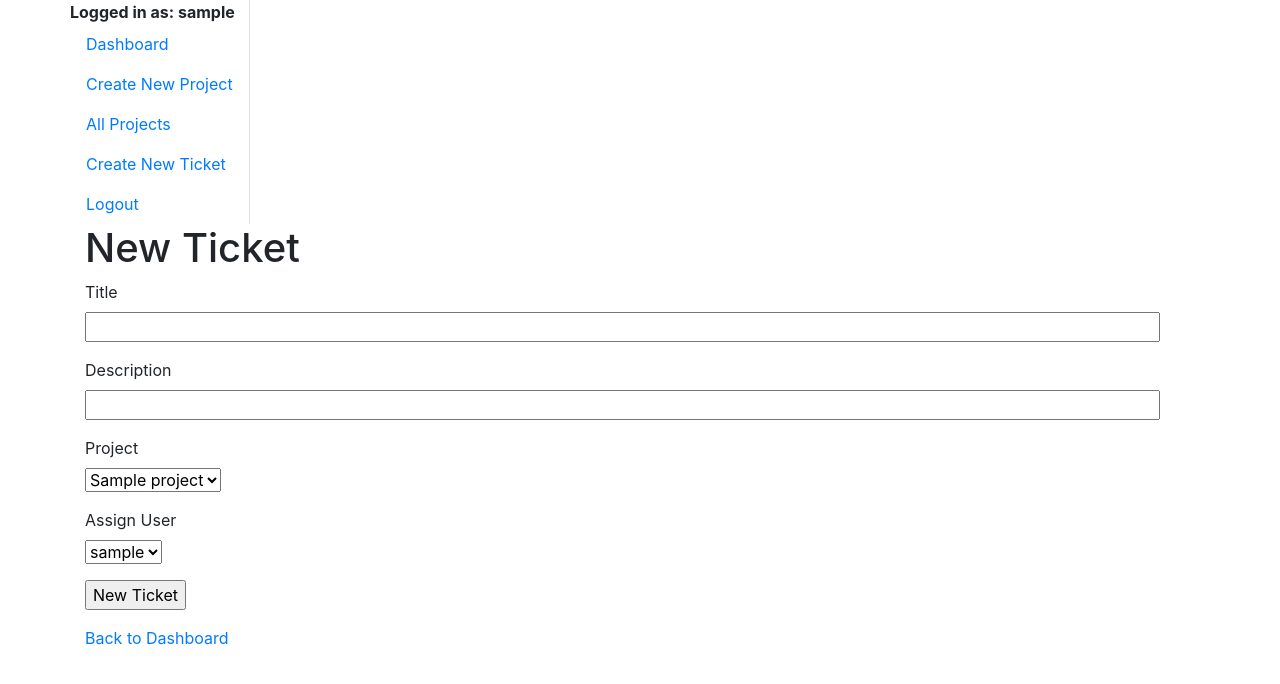
After one commit to HarryTranAU/bugtracker, a Flask app: page /ticket/create in a window 1280 px wide. The commit adds this page. Shown: the top 684 px of the page. Run offline with Flask 2, Linux system fonts and the light colour scheme; a user stored in the database is signed in; tables that the repository leaves empty hold one stand-in row (values such as "Sample post"); some libraries are stand-ins or nearby versions.

Commit message:
add: frontend ticket_create

```diff
--- a/src/controllers/ticket_controller.py
+++ b/src/controllers/ticket_controller.py
@@ -1,30 +1,38 @@
 from models.Ticket import Ticket
 from models.Project import Project
+from models.User import User
 from schemas.TicketSchema import ticket_schema, tickets_schema
 from main import db
-from flask import Blueprint, request, jsonify, abort, Response
+from flask import Blueprint, redirect, url_for, flash, render_template
+from flask_login import login_required
+from forms import TicketForm
 
 ticket = Blueprint('ticket', __name__, url_prefix="/ticket")
 
 
-@ticket.route("/create", methods=["POST"])
+@ticket.route("/create", methods=["GET", "POST"])
+@login_required
 def ticket_create():
+    form = TicketForm()
+    form.project_id.choices = [(p.id, p.name)
+                               for p in Project.query.order_by('id')]
+    form.user_id.choices = [(u.id, u.username)
+                            for u in User.query.order_by('id')]
+    projects = Project.query.all()
 
-    ticket_fields = ticket_schema.load(request.json)
+    if form.validate_on_submit():
+        new_ticket = Ticket()
+        new_ticket.title = form.ticket_title.data
+        new_ticket.description = form.description.data
+        new_ticket.project_id = form.project_id.data
+        new_ticket.user_id = form.user_id.data
+        db.session.add(new_ticket)
+        db.session.commit()
 
-    new_ticket = Ticket()
-    new_ticket.title = ticket_fields["title"]
-    new_ticket.description = ticket_fields["description"]
+        flash("Ticket successfully created")
+        return redirect(url_for('user.dashboard'))
 
-    project = Project.query.filter_by(id=ticket_fields["project_id"]).first()
-
-    if not project:
-        return abort(400, description="Project does not exist")
-
-    project.tickets.append(new_ticket)
-    db.session.commit()
-
-    return jsonify(ticket_schema.dump(new_ticket))
+    return render_template("ticket_new.html", form=form, projects=projects)
 
 
 @ticket.route("/all", methods=["GET"])
--- a/src/forms.py
+++ b/src/forms.py
@@ -1,5 +1,5 @@
 from flask_wtf import FlaskForm
-from wtforms import StringField, PasswordField, SubmitField
+from wtforms import StringField, PasswordField, SubmitField, IntegerField, SelectField
 from wtforms.validators import DataRequired, Length
 
 
@@ -35,3 +35,16 @@ class ProjectForm(FlaskForm):
                                           Length(min=1, max=255)])
     submit = SubmitField("New Project")
     edit = SubmitField("Edit Project")
+
+
+class TicketForm(FlaskForm):
+    ticket_title = StringField('Title',
+                               validators=[DataRequired(),
+                                           Length(min=1, max=32)])
+    description = StringField('Description',
+                              validators=[DataRequired(),
+                                          Length(min=1, max=32)])
+    project_id = SelectField(u'Project', coerce=int)
+    user_id = SelectField(u'Assign User', coerce=int)
+    submit = SubmitField("New Ticket")
+    edit = SubmitField("Edit Ticket")
--- a/src/models/Ticket.py
+++ b/src/models/Ticket.py
@@ -9,6 +9,8 @@ class Ticket(db.Model):
     description = db.Column(db.String(), nullable=False)
     project_id = db.Column(db.Integer,
                            db.ForeignKey("projects.id"))
+    user_id = db.Column(db.Integer,
+                        db.ForeignKey("users.id"))
 
     def __repr__(self):
         return f"<Ticket {self.title}>"
--- a/src/models/User.py
+++ b/src/models/User.py
@@ -1,4 +1,5 @@
 from main import db
+from models.Ticket import Ticket
 from flask_login import UserMixin
 
 
@@ -9,6 +10,7 @@ class User(UserMixin, db.Model):
     email = db.Column(db.String(), nullable=False, unique=True)
     username = db.Column(db.String(), nullable=False, unique=True)
     password = db.Column(db.String(), nullable=False)
+    tickets = db.relationship("Ticket", backref="users")
 
     def __repr__(self):
         return f"<User {self.email}>"
--- a/src/templates/base.html
+++ b/src/templates/base.html
@@ -16,6 +16,7 @@
                     <a class="nav-link" href="{{ url_for('user.dashboard') }}">Dashboard</a>
                     <a class="nav-link" href="{{ url_for('project.project_create') }}">Create New Project</a>
                     <a class="nav-link" href="{{ url_for('project.project_index') }}">All Projects</a>
+                    <a class="nav-link" href="{{ url_for('ticket.ticket_create') }}">Create New Ticket</a>
                     <a class="nav-link" href="{{ url_for('user.logout') }}">Logout</a>
                 </nav>
                 {% endif %}
--- /dev/null
+++ b/src/templates/ticket_new.html
@@ -0,0 +1,22 @@
+{% extends "base.html" %}
+{% block title %}Ticket{% endblock %}
+{% block pagetitle %}New Ticket{% endblock %}
+
+{% block content %}
+    <form method="POST">
+        {{ form.csrf_token }}
+        <span>{{ form.ticket_title.label }}</span>
+        <p> {{ form.ticket_title(size=100) }}</p>
+        <span>{{ form.description.label }}</span>
+        <p> {{ form.description(size=100) }}</p>
+        <span>{{ form.project_id.label }}</span>
+        <p> {{ form.project_id }}</p>
+        <span>{{ form.user_id.label }}</span>
+        <p> {{ form.user_id }}</p>
+        <p>{{ form.submit }}</p>
+        {% if form.errors %}
+        {{ form.errors }}
+        {% endif %}
+    </form>
+    <a href="{{ url_for('user.dashboard') }}">Back to Dashboard</a>
+{% endblock %}
```
Also changed, not shown: migrations/versions/95ec3157304a_added_user_tickets.py (added, +30 -0 lines).
